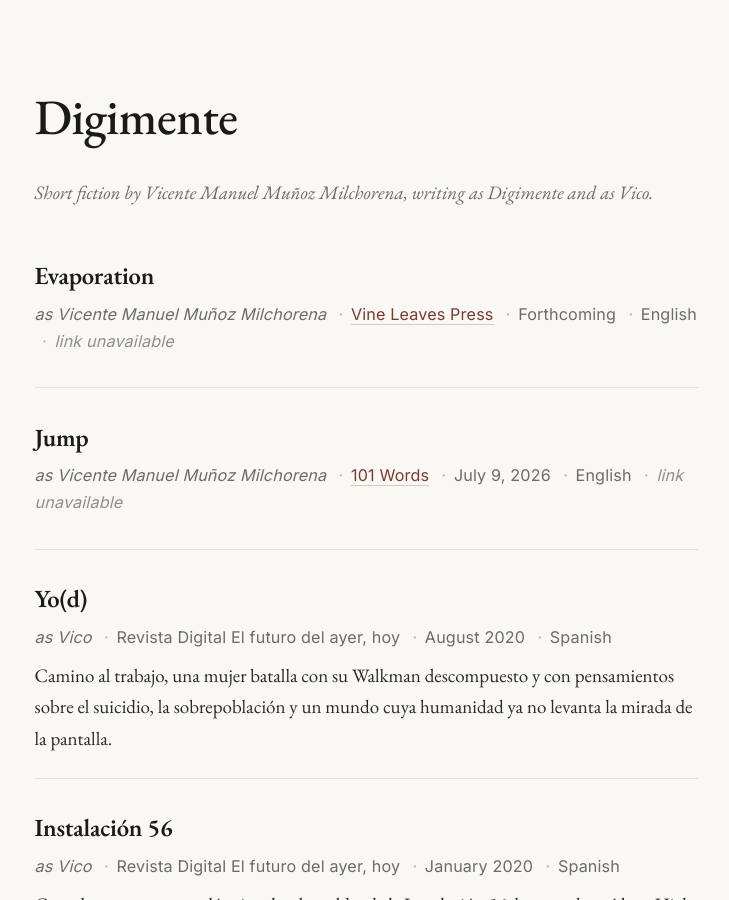
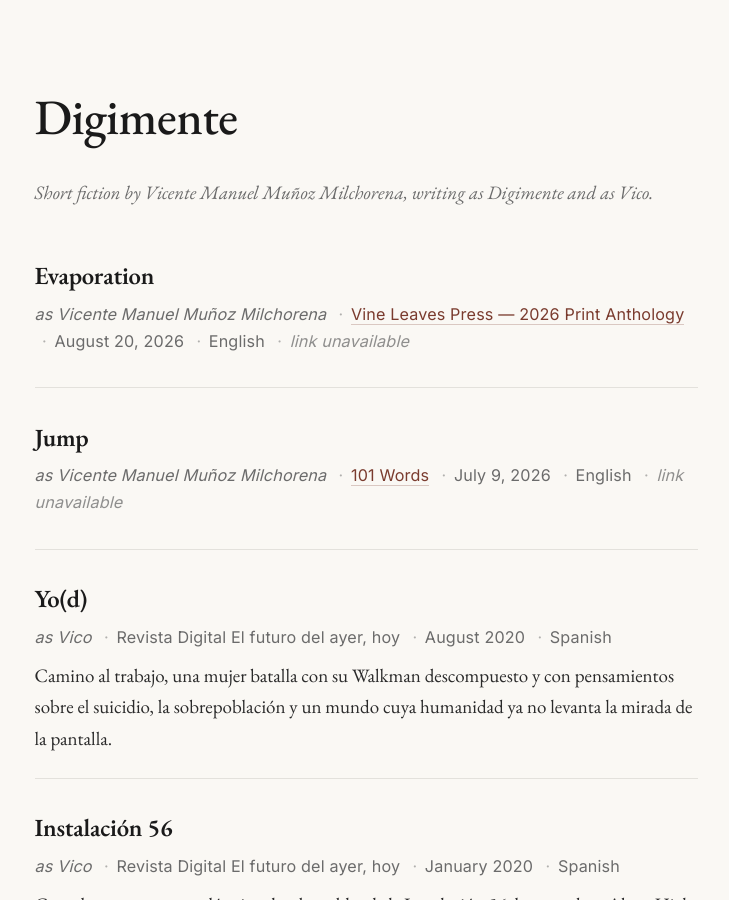
Before and after one commit to vicosurge/vicente-milchorena-writing, a Jekyll site: the page built from index.markdown, in a window 1280 px wide and 900 px high. Shown: the whole window, without its empty margins (274-1003 px from the left). Built offline with Jekyll 4.4.1, drawn with Linux system fonts in a browser that asks for light colours.

Commit message:
Confirm Evaporation date (Aug 20, 2026) and 2026 Print Anthology
Co-Authored-By: Claude Opus 4.8 <noreply@anthropic.com>

```diff
--- a/_data/stories.yml
+++ b/_data/stories.yml
@@ -3,12 +3,13 @@
 # Optional: pen_name, publication, publication_url, url, blurb, language, date_display
 # date_display: overrides the formatted date when only the year is known (e.g. "2018")
 
+# Evaporation: assigned piece number 2114 in the Vine Leaves Press 2026 Print Anthology
 - title: "Evaporation"
   pen_name: "Vicente Manuel Muñoz Milchorena"
-  publication: "Vine Leaves Press"
+  publication: "Vine Leaves Press — 2026 Print Anthology"
   publication_url: "https://www.vineleavespress.com/"
-  date: 2099-12-31
-  date_display: "Forthcoming"
+  date: 2026-08-20
+  date_display: "August 20, 2026"
   language: "English"
 
 - title: "Jump"
```
